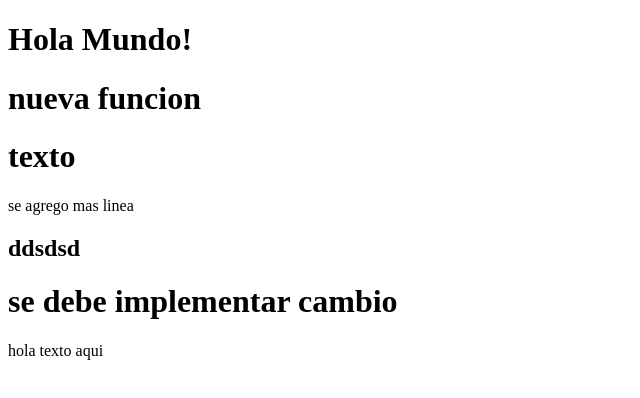
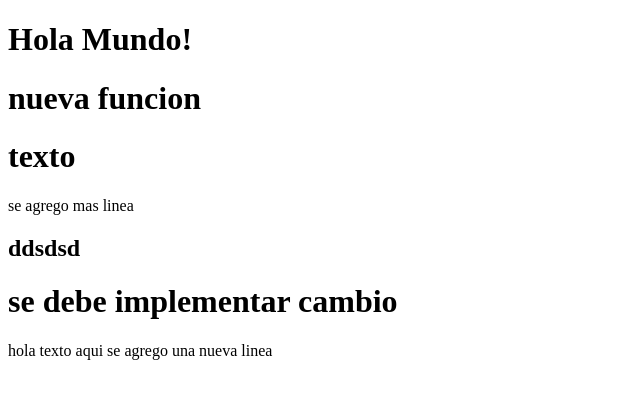
Before and after one commit to hspnet/myrepository, a plain HTML site: page index.html in a window 1280 px wide. Shown: the whole page, without its empty margins (0-640 px from the left). Drawn offline with Linux system fonts and the light colour scheme.

Commit message:
se adiciono codigo a index.html

```diff
--- a/index.html
+++ b/index.html
@@ -16,5 +16,7 @@
 
   <h1>se debe implementar cambio</h1>
   hola texto aqui
+  se agrego una nueva linea
+
 </body>
 </html>
```
